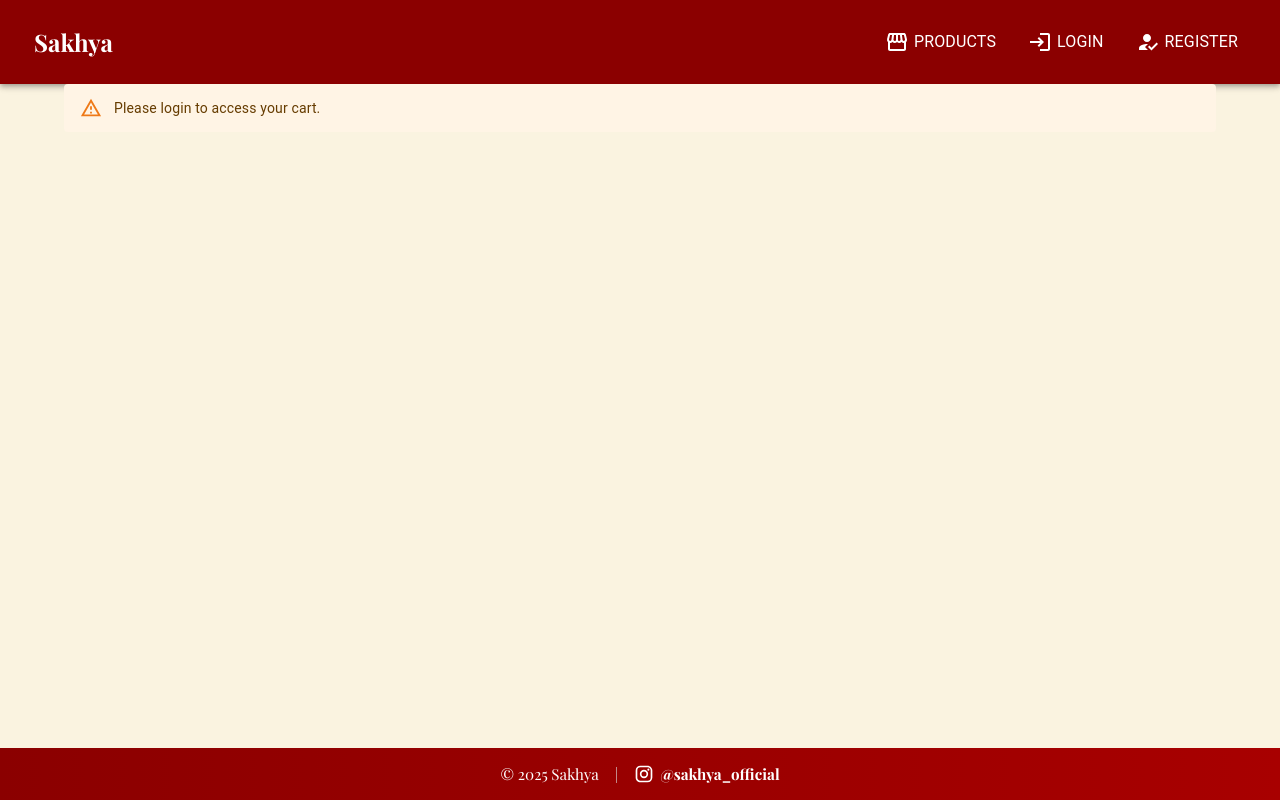
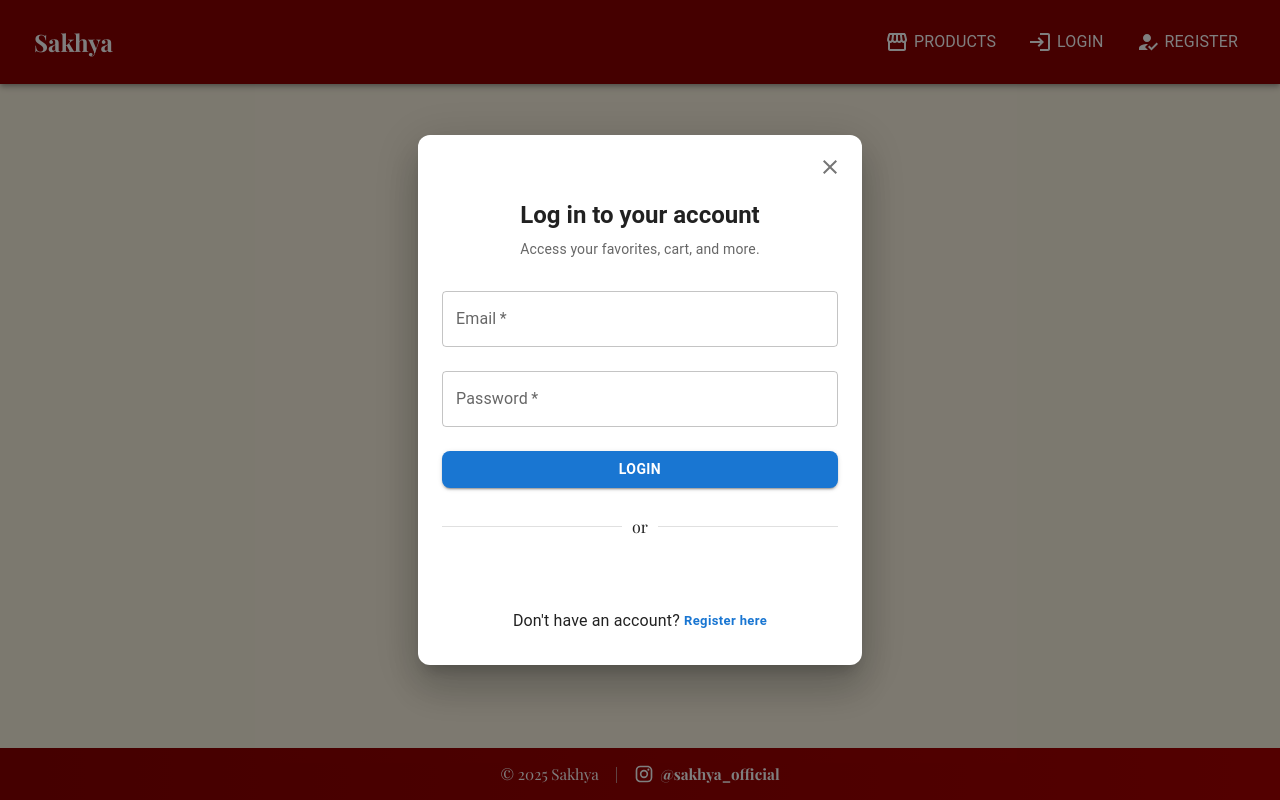
Before and after one commit to SandeepBarla/ecommerce-frontend, a React (Vite) app: page /cart in a window 1280 px wide. Built offline with nearby package versions, Linux system fonts and the light colour scheme.

Commit message:
replace alert notifications with LoginDialog in ProductDetails, Products, Cart, Checkout, and Orders components for a consistent user experience

```diff
--- /dev/null
+++ b/src/components/LoginDialog.tsx
@@ -0,0 +1,262 @@
+import CloseIcon from "@mui/icons-material/Close";
+import {
+  Alert,
+  Box,
+  Button,
+  CircularProgress,
+  Dialog,
+  DialogContent,
+  Divider,
+  IconButton,
+  Slide,
+  TextField,
+  Typography,
+} from "@mui/material";
+import { CredentialResponse, GoogleLogin } from "@react-oauth/google";
+import React, { useContext, useState } from "react";
+import { loginUser, loginWithGoogle } from "../api/auth";
+import { registerUser } from "../api/users";
+import { AuthContext } from "../context/AuthContext";
+import { useLoading } from "../context/LoadingContext";
+import {
+  UserLoginRequest,
+  UserRegisterRequest,
+} from "../types/user/UserRequest";
+
+const SlideUp = (props: React.ComponentProps<typeof Slide>) => (
+  <Slide direction="up" {...props} />
+);
+
+interface LoginDialogProps {
+  open: boolean;
+  onClose: () => void;
+}
+
+const LoginDialog = ({ open, onClose }: LoginDialogProps) => {
+  const authContext = useContext(AuthContext);
+  const { setLoading } = useLoading();
+  const [mode, setMode] = useState<"login" | "register">("login");
+  const [formData, setFormData] = useState<
+    UserLoginRequest | UserRegisterRequest
+  >({
+    email: "",
+    password: "",
+    ...(mode === "register" ? { fullName: "" } : {}),
+  });
+  const [error, setError] = useState<string | null>(null);
+  const [localLoading, setLocalLoading] = useState<boolean>(false);
+
+  if (!authContext) return null;
+  const { login } = authContext;
+
+  const handleChange = (e: React.ChangeEvent<HTMLInputElement>) => {
+    setFormData({ ...formData, [e.target.name]: e.target.value });
+  };
+
+  const handleSubmit = async (e: React.FormEvent) => {
+    e.preventDefault();
+    setError(null);
+    setLocalLoading(true);
+    setLoading(true);
+    try {
+      if (mode === "login") {
+        const response = await loginUser(formData as UserLoginRequest);
+        login(response.token, response.role);
+        localStorage.setItem("token", response.token);
+        localStorage.setItem("role", response.role);
+        localStorage.setItem("userId", response.userId.toString());
+      } else {
+        const response = await registerUser(formData as UserRegisterRequest);
+        login(response.token, response.role);
+        localStorage.setItem("token", response.token);
+        localStorage.setItem("role", response.role);
+        localStorage.setItem("userId", response.userId.toString());
+      }
+      onClose();
+    } catch {
+      setError(
+        mode === "login"
+          ? "Invalid email or password. Please try again."
+          : "Registration failed. Please try again."
+      );
+    } finally {
+      setLocalLoading(false);
+      setLoading(false);
+    }
+  };
+
+  const handleGoogleSuccess = async (
+    credentialResponse: CredentialResponse
+  ) => {
+    setError(null);
+    setLoading(true);
+    try {
+      if (!credentialResponse.credential) {
+        setError("Google login failed. Try again.");
+        setLoading(false);
+        return;
+      }
+      const response = await loginWithGoogle(credentialResponse.credential);
+      login(response.token, response.role);
+      localStorage.setItem("token", response.token);
+      localStorage.setItem("role", response.role);
+      localStorage.setItem("userId", response.userId.toString());
+      onClose();
+    } catch {
+      setError("Google sign-in failed. Please try again.");
+    } finally {
+      setLoading(false);
+    }
+  };
+
+  // Reset form when dialog opens or mode changes
+  React.useEffect(() => {
+    setFormData({
+      email: "",
+      password: "",
+      ...(mode === "register" ? { fullName: "" } : {}),
+    });
+    setError(null);
+    setLocalLoading(false);
+  }, [open, mode]);
+
+  return (
+    <Dialog
+      open={open}
+      onClose={onClose}
+      fullWidth
+      maxWidth="xs"
+      scroll="body"
+      TransitionComponent={SlideUp}
+      PaperProps={{
+        sx: {
+          borderRadius: { xs: "18px 18px 0 0", sm: 3 },
+          pb: 2,
+          pt: 0,
+          m: 0,
+        },
+      }}
+    >
+      <DialogContent sx={{ p: 0 }}>
+        <Box sx={{ display: "flex", justifyContent: "flex-end", p: 1 }}>
+          <IconButton onClick={onClose} size="large">
+            <CloseIcon />
+          </IconButton>
+        </Box>
+        <Box sx={{ px: 3, pb: 2, pt: 0, textAlign: "center" }}>
+          <Typography variant="h5" fontWeight="bold" sx={{ mb: 1 }}>
+            {mode === "login" ? "Log in to your account" : "Create an account"}
+          </Typography>
+          <Typography variant="body2" sx={{ mb: 2, color: "text.secondary" }}>
+            {mode === "login"
+              ? "Access your favorites, cart, and more."
+              : "Join us for a personalized shopping experience!"}
+          </Typography>
+          {error && (
+            <Alert severity="error" sx={{ mb: 2 }}>
+              {error}
+            </Alert>
+          )}
+          <form onSubmit={handleSubmit} autoComplete="off">
+            {mode === "register" && (
+              <TextField
+                fullWidth
+                label="Full Name"
+                name="fullName"
+                value={(formData as UserRegisterRequest).fullName || ""}
+                onChange={handleChange}
+                margin="normal"
+                required
+              />
+            )}
+            <TextField
+              fullWidth
+              label="Email"
+              name="email"
+              value={formData.email}
+              onChange={handleChange}
+              margin="normal"
+              required
+              type="email"
+            />
+            <TextField
+              fullWidth
+              label="Password"
+              name="password"
+              type="password"
+              value={formData.password}
+              onChange={handleChange}
+              margin="normal"
+              required
+            />
+            <Button
+              type="submit"
+              variant="contained"
+              color="primary"
+              fullWidth
+              sx={{ mt: 2, mb: 1.5, borderRadius: 2, fontWeight: "bold" }}
+              disabled={localLoading}
+            >
+              {localLoading ? (
+                <CircularProgress size={24} sx={{ color: "white" }} />
+              ) : mode === "login" ? (
+                "Login"
+              ) : (
+                "Register"
+              )}
+            </Button>
+          </form>
+          <Divider sx={{ my: 2 }}>or</Divider>
+          <GoogleLogin
+            onSuccess={handleGoogleSuccess}
+            onError={() => {
+              setError("Google login was unsuccessful. Please try again.");
+            }}
+            width="100%"
+          />
+          <Typography sx={{ mt: 2 }}>
+            {mode === "login" ? (
+              <>
+                Don&apos;t have an account?{" "}
+                <Button
+                  variant="text"
+                  size="small"
+                  sx={{
+                    color: "#1976d2",
+                    fontWeight: "bold",
+                    textTransform: "none",
+                    p: 0,
+                    minWidth: 0,
+                  }}
+                  onClick={() => setMode("register")}
+                >
+                  Register here
+                </Button>
+              </>
+            ) : (
+              <>
+                Already have an account?{" "}
+                <Button
+                  variant="text"
+                  size="small"
+                  sx={{
+                    color: "#1976d2",
+                    fontWeight: "bold",
+                    textTransform: "none",
+                    p: 0,
+                    minWidth: 0,
+                  }}
+                  onClick={() => setMode("login")}
+                >
+                  Login here
+                </Button>
+              </>
+            )}
+          </Typography>
+        </Box>
+      </DialogContent>
+    </Dialog>
+  );
+};
+
+export default LoginDialog;
--- a/src/pages/ProductDetails.tsx
+++ b/src/pages/ProductDetails.tsx
@@ -4,7 +4,6 @@ import PlayCircleIcon from "@mui/icons-material/PlayCircle";
 import VolumeOffIcon from "@mui/icons-material/VolumeOff";
 import VolumeUpIcon from "@mui/icons-material/VolumeUp";
 import {
-  Alert,
   Box,
   Button,
   Container,
@@ -14,12 +13,13 @@ import {
 } from "@mui/material";
 import Skeleton from "@mui/material/Skeleton";
 import { useCallback, useContext, useEffect, useRef, useState } from "react";
-import { Link, useParams } from "react-router-dom";
+import { useParams } from "react-router-dom";
 import { getCart, upsertCartItem } from "../api/cart";
 import { fetchCategories } from "../api/categories";
 import { addFavorite, fetchFavorites, removeFavorite } from "../api/favorites";
 import { fetchProductById } from "../api/products";
 import { fetchSizes } from "../api/sizes";
+import LoginDialog from "../components/LoginDialog";
 import { AuthContext } from "../context/AuthContext";
 import { CartResponse } from "../types/cart/CartResponse";
 import {
@@ -59,7 +59,7 @@ const ProductDetails = () => {
   const [sizes, setSizes] = useState<SizeResponse[]>([]); // ✅ Store all sizes
   const [category, setCategory] = useState<string>("Unknown Category");
   const [isFavorite, setIsFavorite] = useState<boolean>(false);
-  const [authBanner, setAuthBanner] = useState<boolean>(false);
+  const [loginDialogOpen, setLoginDialogOpen] = useState(false);
   const authContext = useContext(AuthContext);
   const { token, user, userLoading } = authContext || {};
   const [cartButtonLoading, setCartButtonLoading] = useState<
@@ -111,7 +111,7 @@ const ProductDetails = () => {
 
   const handleAddToCart = async () => {
     if (!token || !user) {
-      setAuthBanner(true);
+      setLoginDialogOpen(true);
       return;
     }
     setCartButtonLoading("add");
@@ -136,7 +136,7 @@ const ProductDetails = () => {
     type: "plus" | "minus"
   ) => {
     if (!token || !user) {
-      setAuthBanner(true);
+      setLoginDialogOpen(true);
       return;
     }
     setCartButtonLoading(type);
@@ -153,7 +153,7 @@ const ProductDetails = () => {
 
   const toggleFavorite = async () => {
     if (!token || !user) {
-      setAuthBanner(true);
+      setLoginDialogOpen(true);
       return;
     }
     setFavoriteAnimating(true);
@@ -235,27 +235,10 @@ const ProductDetails = () => {
     <>
       <style>{spinnerStyle}</style>
       <Container sx={{ padding: "40px", textAlign: "center" }}>
-        {authBanner && (
-          <Alert
-            severity="warning"
-            action={
-              <Box>
-                <Button
-                  component={Link}
-                  to="/login"
-                  sx={{ marginRight: "10px" }}
-                >
-                  Login
-                </Button>
-                <Button component={Link} to="/register" variant="outlined">
-                  Register
-                </Button>
-              </Box>
-            }
-          >
-            Please login or register to add items to the cart/favorites.
-          </Alert>
-        )}
+        <LoginDialog
+          open={loginDialogOpen}
+          onClose={() => setLoginDialogOpen(false)}
+        />
 
         {product && (
           <Grid container spacing={4}>
--- a/src/pages/Products.tsx
+++ b/src/pages/Products.tsx
@@ -9,12 +9,12 @@ import {
   Grid,
   Typography,
 } from "@mui/material";
-import Alert from "@mui/material/Alert";
 import IconButton from "@mui/material/IconButton";
 import { useCallback, useContext, useEffect, useState } from "react";
 import { Link } from "react-router-dom";
 import { addFavorite, fetchFavorites, removeFavorite } from "../api/favorites";
 import { fetchProducts } from "../api/products";
+import LoginDialog from "../components/LoginDialog";
 import { AuthContext } from "../context/AuthContext";
 import { ProductListResponse } from "../types/product/ProductListResponse";
 
@@ -32,7 +32,7 @@ const Products = () => {
   const [favoriteLoading, setFavoriteLoading] = useState<{
     [id: number]: boolean;
   }>({});
-  const [authAlert, setAuthAlert] = useState(false);
+  const [loginDialogOpen, setLoginDialogOpen] = useState(false);
 
   // ✅ Fetch Products
   const fetchProductsData = useCallback(async () => {
@@ -72,8 +72,7 @@ const Products = () => {
 
   const handleToggleFavorite = async (productId: number) => {
     if (!user || !token) {
-      setAuthAlert(true);
-      setTimeout(() => setAuthAlert(false), 2000);
+      setLoginDialogOpen(true);
       return;
     }
     setFavoriteLoading((fl) => ({ ...fl, [productId]: true }));
@@ -163,11 +162,10 @@ const Products = () => {
       >
         Our Collection
       </Typography>
-      {authAlert && (
-        <Alert severity="warning" sx={{ mb: 2 }}>
-          Please login to add products to your favorites.
-        </Alert>
-      )}
+      <LoginDialog
+        open={loginDialogOpen}
+        onClose={() => setLoginDialogOpen(false)}
+      />
       <Grid container spacing={2}>
         {products.map((product) => (
           <Grid item key={product.id} xs={6} sm={4} md={3}>
--- a/src/pages/cart/Cart.tsx
+++ b/src/pages/cart/Cart.tsx
@@ -3,7 +3,6 @@ import DeleteIcon from "@mui/icons-material/Delete";
 import ExpandMoreIcon from "@mui/icons-material/ExpandMore";
 import DiscountIcon from "@mui/icons-material/LocalOffer";
 import {
-  Alert,
   Box,
   Button,
   Container,
@@ -15,6 +14,7 @@ import Collapse from "@mui/material/Collapse";
 import { useContext, useEffect, useState } from "react";
 import { Link, useNavigate } from "react-router-dom";
 import { getCart, upsertCartItem } from "../../api/cart";
+import LoginDialog from "../../components/LoginDialog";
 import { AuthContext } from "../../context/AuthContext";
 import { CartResponse } from "../../types/cart/CartResponse";
 import "./Cart.css";
@@ -83,9 +83,12 @@ const Cart = () => {
 
   if (!token) {
     return (
-      <Container>
-        <Alert severity="warning">Please login to access your cart.</Alert>
-      </Container>
+      <LoginDialog
+        open={true}
+        onClose={() => {
+          window.location.href = "/";
+        }}
+      />
     );
   }
 
--- a/src/pages/cart/Checkout.tsx
+++ b/src/pages/cart/Checkout.tsx
@@ -1,5 +1,4 @@
 import {
-  Alert,
   Box,
   Button,
   CircularProgress,
@@ -11,6 +10,7 @@ import { useCallback, useContext, useEffect, useState } from "react";
 import { useNavigate } from "react-router-dom";
 import { clearCart, getCart } from "../../api/cart";
 import { placeOrder } from "../../api/orders"; // Import order API
+import LoginDialog from "../../components/LoginDialog";
 import { AuthContext } from "../../context/AuthContext";
 import { useLoading } from "../../context/LoadingContext";
 import { CartItemResponse } from "../../types/cart/CartResponse";
@@ -110,9 +110,12 @@ const Checkout = () => {
 
   if (!token) {
     return (
-      <Container>
-        <Alert severity="warning">Please login to proceed to checkout.</Alert>
-      </Container>
+      <LoginDialog
+        open={true}
+        onClose={() => {
+          window.location.href = "/";
+        }}
+      />
     );
   }
 
--- a/src/pages/orders/Orders.tsx
+++ b/src/pages/orders/Orders.tsx
@@ -1,5 +1,4 @@
 import {
-  Alert,
   Box,
   Container,
   List,
@@ -9,6 +8,7 @@ import {
 } from "@mui/material";
 import { useContext, useEffect, useState } from "react";
 import { getUserOrders } from "../../api/orders"; // ✅ Corrected import
+import LoginDialog from "../../components/LoginDialog";
 import { AuthContext } from "../../context/AuthContext";
 import { OrderResponse } from "../../types/order/OrderResponse"; // ✅ Import correct type
 
@@ -38,9 +38,12 @@ const Orders = () => {
 
   if (!token) {
     return (
-      <Container>
-        <Alert severity="warning">Please login to view your orders.</Alert>
-      </Container>
+      <LoginDialog
+        open={true}
+        onClose={() => {
+          window.location.href = "/";
+        }}
+      />
     );
   }
 
```
